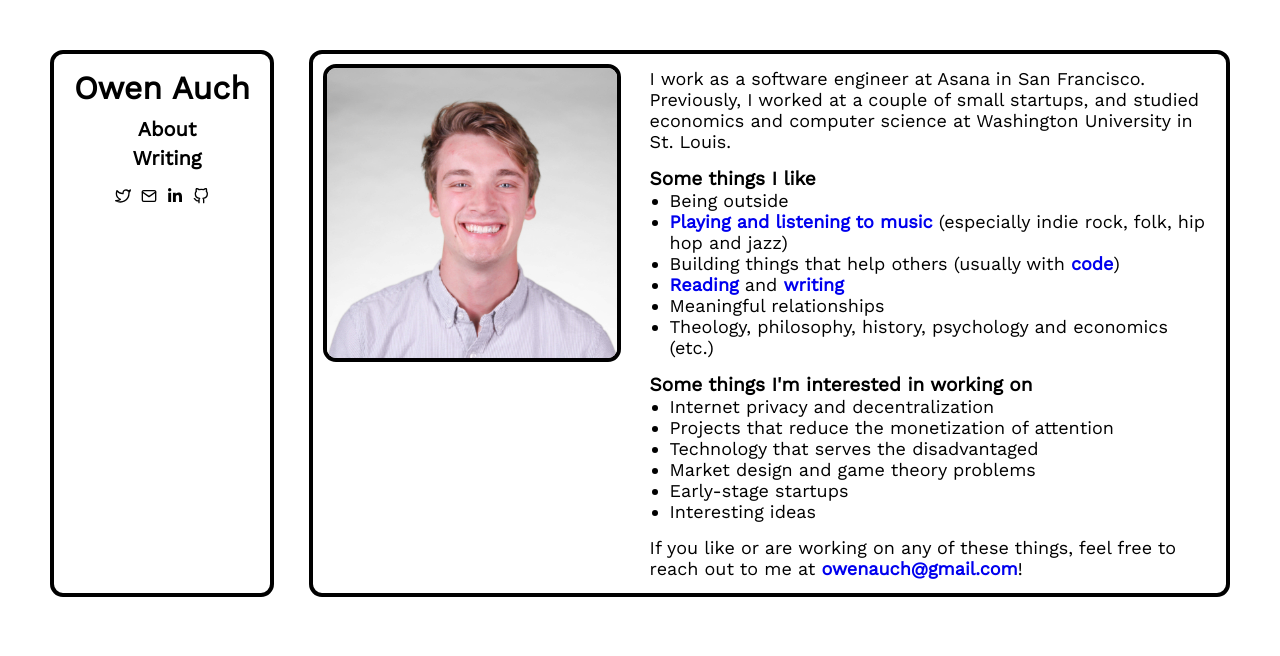
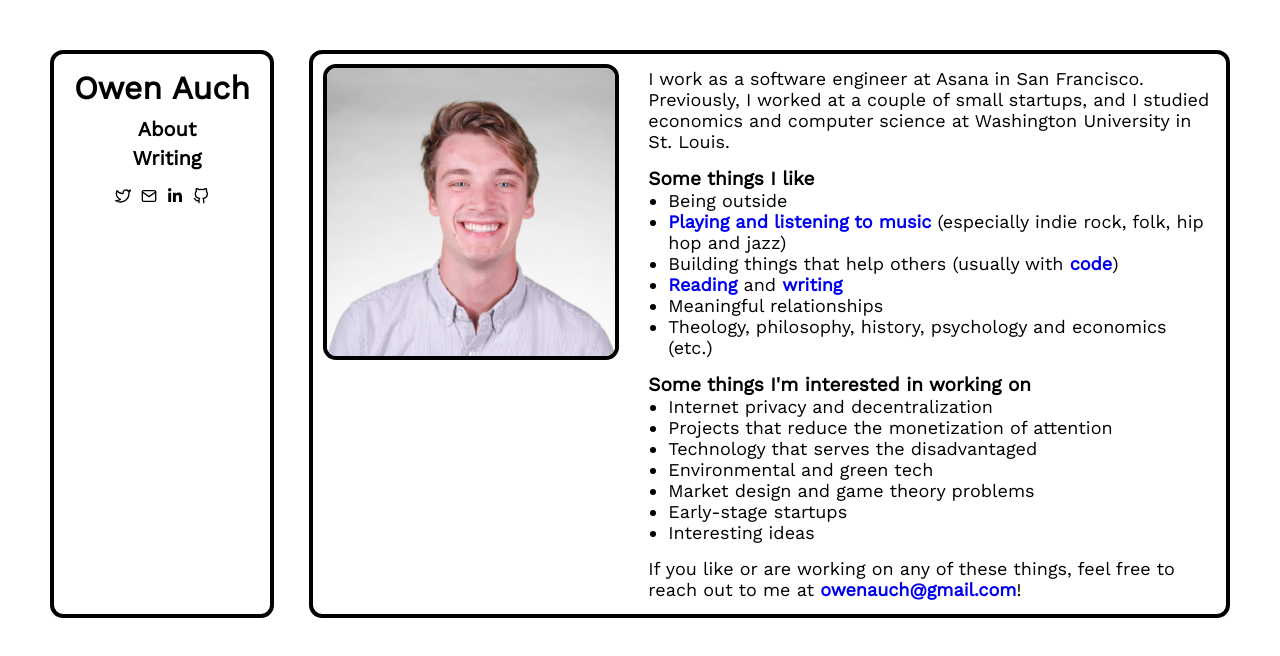
Before and after one commit to owenauch/personal-website, a Gatsby site: page /about in a window 1280 px wide. Built offline with nearby package versions, Linux system fonts and the light colour scheme; Gatsby itself is replaced by a stand-in of ours.

Commit message:
Update about_content.tsx

```diff
--- a/src/components/about_content.tsx
+++ b/src/components/about_content.tsx
@@ -13,7 +13,7 @@ const AboutContent: React.FC = () => (
     <div className="AboutContent-text">
       <p>
         I work as a software engineer at Asana in San Francisco. Previously, I
-        worked at a couple of small startups, and studied economics and computer
+        worked at a couple of small startups, and I studied economics and computer
         science at Washington University in St. Louis.
       </p>
       <p className="AboutContent-thingsILike">Some things I like</p>
@@ -45,6 +45,7 @@ const AboutContent: React.FC = () => (
         <li>Internet privacy and decentralization</li>
         <li>Projects that reduce the monetization of attention</li>
         <li>Technology that serves the disadvantaged</li>
+        <li>Environmental and green tech</li>
         <li>Market design and game theory problems</li>
         <li>Early-stage startups</li>
         <li>Interesting ideas</li>
```
